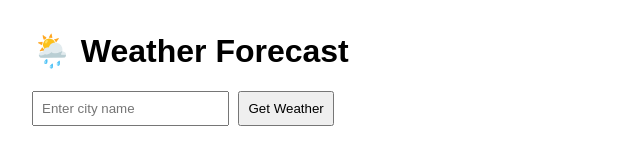
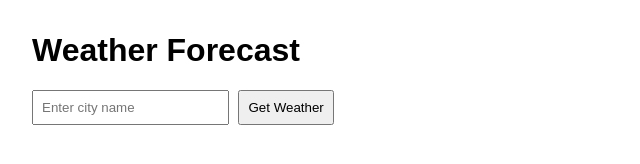
Before and after one commit to Dan-2000/Data-Analysis-Python, a plain HTML site: page Weather_app/Frontend/index.html in a window 1280 px wide. Shown: the whole page, without its empty margins (0-640 px from the left). Drawn offline with Linux system fonts and the light colour scheme.

Commit message:
small change to title

```diff
--- a/Weather_app/Frontend/index.html
+++ b/Weather_app/Frontend/index.html
@@ -6,7 +6,7 @@
   <link rel="stylesheet" href="style.css">
 </head>
 <body>
-  <h1>🌦️ Weather Forecast</h1>
+  <h1>Weather Forecast</h1>
   <input id="city" placeholder="Enter city name">
   <button onclick="getWeather()">Get Weather</button>
   <div id="output"></div>
```
